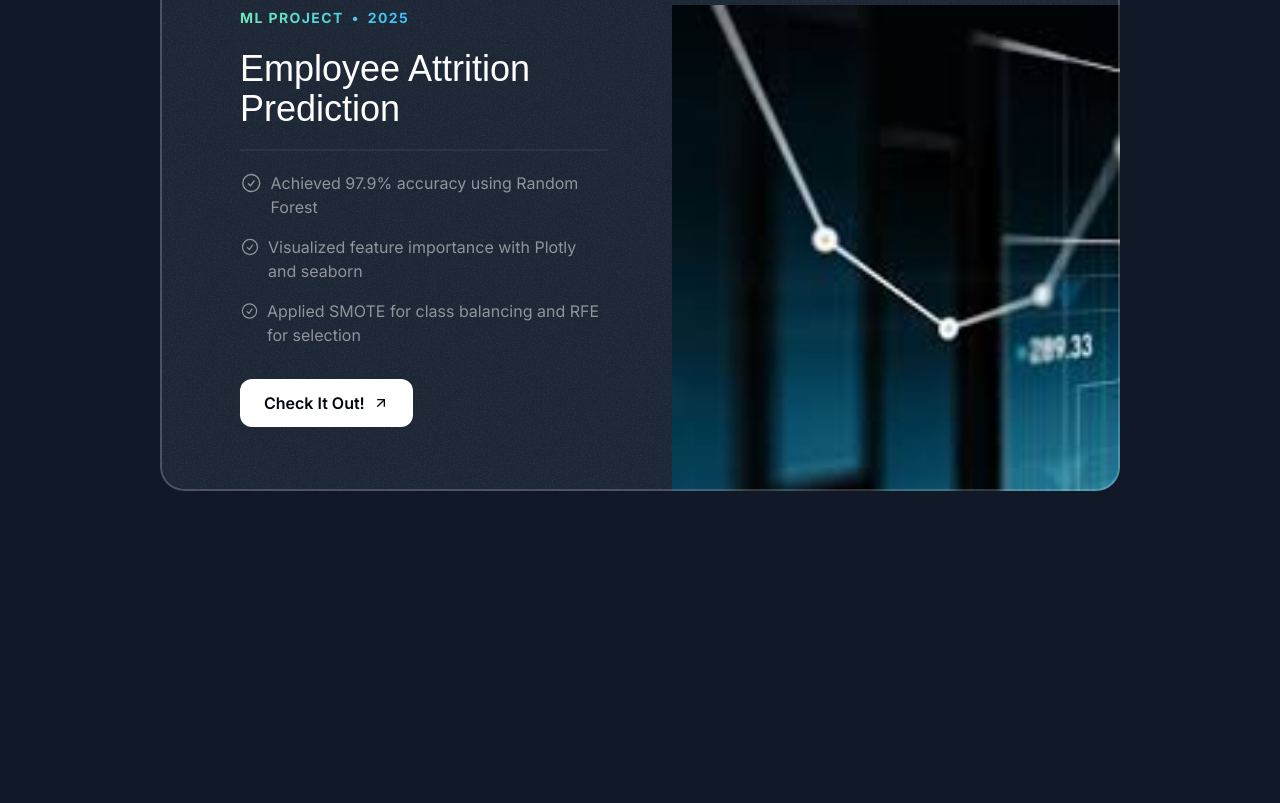
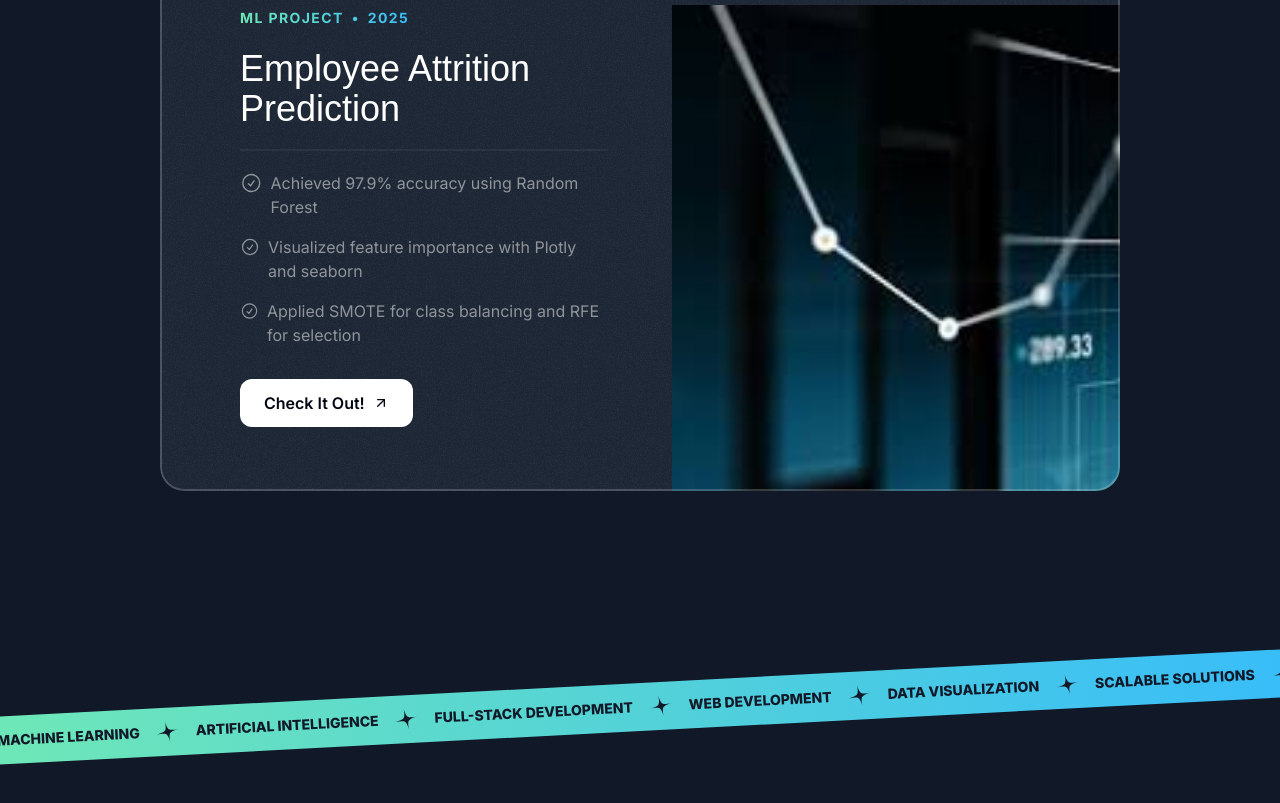
Before and after one commit to JKSANJAY27/portfolio-v2, a Next.js app: page / in a window 1280 px wide. Shown: the part 4295-5098 px from the top of the page. Before the commit the page ends 4882 px from the top, so only its background shows below. Built offline with nearby package versions, Linux system fonts and the light colour scheme; a web font is replaced by a local one.

Commit message:
Tape Section

```diff
--- a/src/app/page.tsx
+++ b/src/app/page.tsx
@@ -1,6 +1,7 @@
 import { Header } from "@/sections/Header";
 import { HeroSection } from "@/sections/Hero";
 import { ProjectsSection } from "@/sections/Projects";
+import { TapeSection } from "@/sections/Tape";
 
 export default function Home() {
   return (
@@ -8,6 +9,7 @@
       <Header />
       <HeroSection />
       <ProjectsSection />
+      <TapeSection />
     </div>
   );
 }
--- a/src/sections/Tape.tsx
+++ b/src/sections/Tape.tsx
@@ -1,3 +1,33 @@
+import StarIcon from "@/assets/icons/star.svg";
+
+const words = [
+  "Machine Learning",
+  "Artificial Intelligence",
+  "Full-Stack Development",
+  "Web Development",
+  "Data Visualization",
+  "Scalable Solutions",
+  "Data-Driven",
+  "Cloud Computing",
+  "Innovative Algorithms",
+  "Responsive Design",
+];
+
 export const TapeSection = () => {
-  return <div>Tape Section</div>;
+  return (
+    <div className="py-16 lg:py-24 overflow-x-clip ">
+      <div className="bg-gradient-to-r from-emerald-300 to-sky-400 -rotate-3 -mx-1">
+        <div className="flex [mask-image:linear-gradient(to_right, transparent, black_10%, black_90%, transparent)]">
+          <div className="flex flex-none gap-4 py-3">
+            {words.map(word => (
+              <div key={word} className="inline-flex gap-4 items-center">
+                <span className="text-gray-900 uppercase font-extrabold text-sm">{word}</span>
+                <StarIcon className="size-6 text-gray-900 -rotate-12" />
+              </div>
+            ))}
+          </div>
+        </div>
+      </div>
+    </div>
+  );
 };
```
